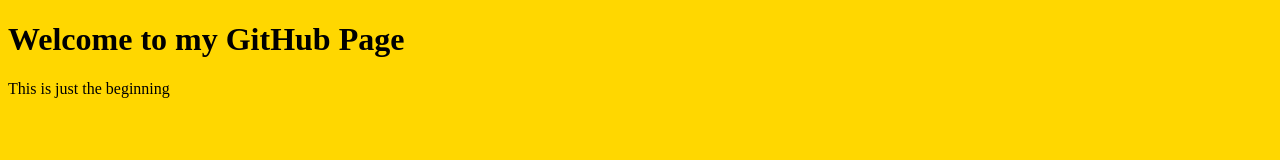
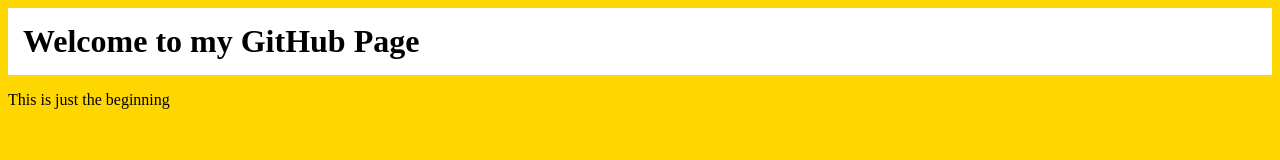
Before and after one commit to niwre-salarda/page, a plain HTML site: page index.html in a window 1280 px wide. Drawn offline with Linux system fonts and the light colour scheme.

Commit message:
add h1 background color

```diff
--- a/index.html
+++ b/index.html
@@ -8,6 +8,11 @@
         body{
             background-color: gold;
         }
+        h1{
+            background-color: white;
+            margin:auto;
+            padding: 15px;
+        }
     </style>
 </head>
 <body>
```
